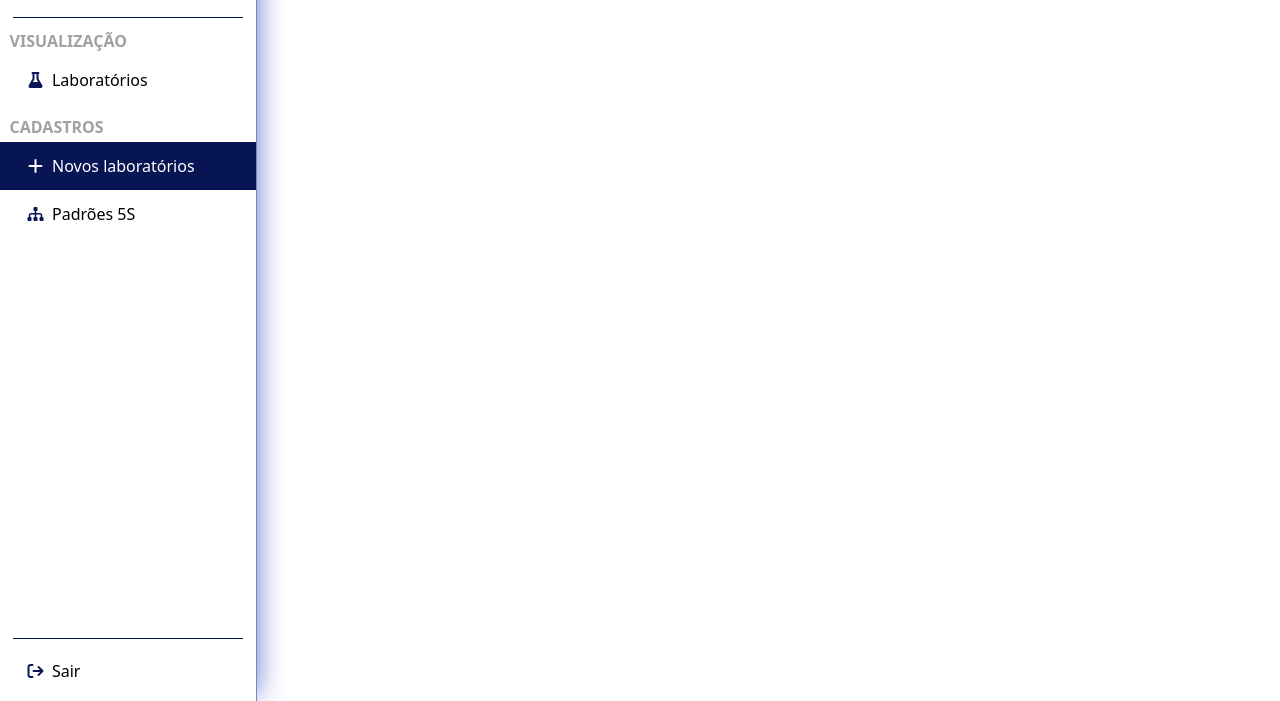
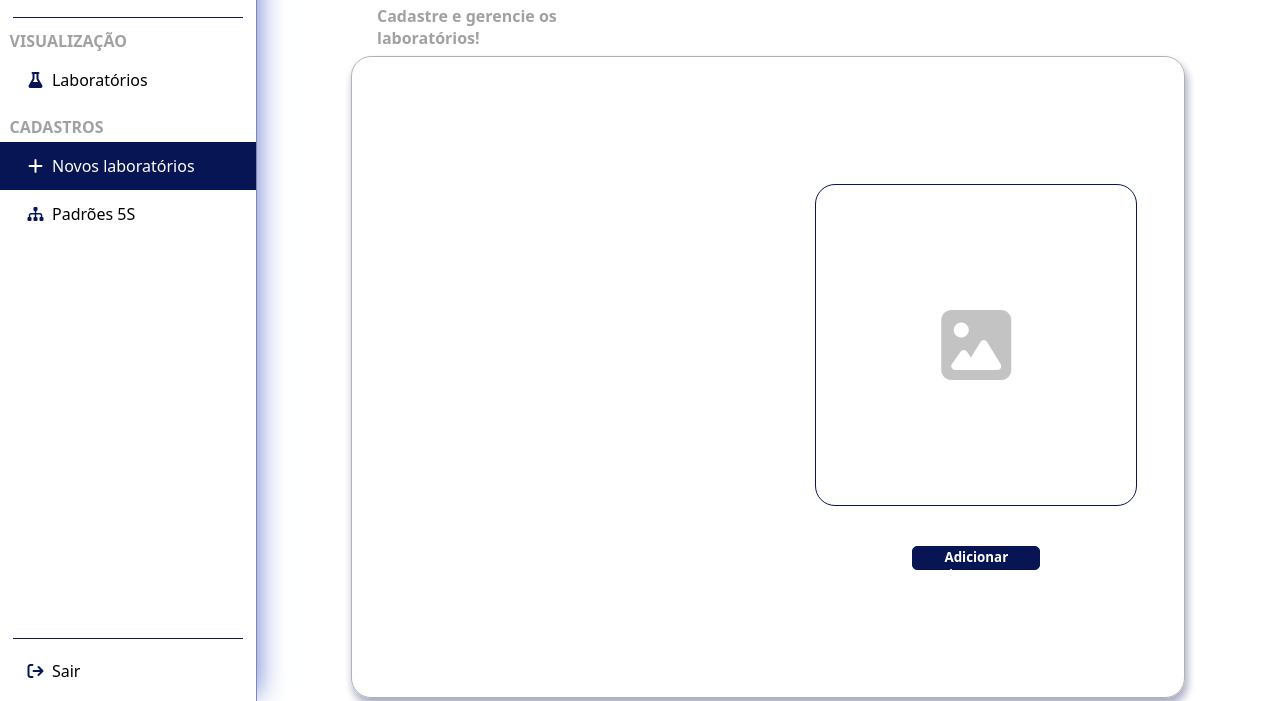
Before and after one commit to nicolaslivi/Sistema-de-Gestao-de-Laboratorios, a plain HTML site: page src/pages/novoLab.html in a window 1280 px wide. Shown: the part 99-800 px from the top of the page. Drawn offline with Linux system fonts and the light colour scheme.

Commit message:
criando campo de adicionar imagem

```diff
--- a/src/pages/novoLab.html
+++ b/src/pages/novoLab.html
@@ -10,6 +10,7 @@
     <link rel="shortcut icon" href="../assets/icon.png" type="image/x-icon">
     <link rel="stylesheet" href="../style/home.css">
     <link rel="stylesheet" href="../style/style.css">
+    <link rel="stylesheet" href="../style/novoLab.css">
     <title>Cadastro de Laboratórios</title>
 </head>
 <body>
@@ -61,6 +62,27 @@
                     <p>Sair</p>
                 </div>
             </a>
+        </div>
+        <div class="conteudoPrincipal">
+            <div class="tituloTop">
+                <h1>Cadastro de Laboratórios</h1>
+                <div class="separador" style="margin-top: 1vh; background-color: rgb(178, 178, 178); width: 28vw;"></div>
+                <h4 class="titulosMenus" style="font-size: 2vh; margin-left: 0%;">Cadastre e gerencie os laboratórios!</h4>
+            </div>
+            <div class="conteudo-container">
+                <div class="boxCadastrados">
+                    <div class="infos-container">
+
+                    </div>
+                    <div class="image-container">
+                        <div class="boxImage">
+                            <i class="fa-solid fa-image" style="color: rgb(195, 195, 195); font-size: 10vh;"></i>
+                        </div>
+                        <button id="addImage">Adicionar imagem</button>
+                    </div>
+                </div>
+            </div>
+        </div>
     </main>
 </body>
 </html>
--- /dev/null
+++ b/src/style/novoLab.css
@@ -0,0 +1,42 @@
+.boxCadastrados{
+    height: 80vh;
+    display: flex;
+    flex-direction: row;
+}
+
+.image-container{
+    width: 32.5vw;
+    height: 80vh;
+    display: flex;
+    align-items: center;
+    justify-content: center;
+    flex-direction: column;
+}
+
+.infos-container{
+    width: 32.5vw;
+    height: 80vh;
+}
+
+.boxImage{
+    width: 25vw;
+    height: 40vh;
+    border: 1px solid rgb(8, 21, 84);
+    border-radius: 20px;
+    display: flex;
+    align-items: center;
+    justify-content: center;
+    flex-direction: column;
+}
+
+#addImage{
+    background-color: rgb(8, 21, 84);
+    border-radius: 5px;
+    color: white;
+    cursor: pointer;
+    margin-top: 5vh;
+    border: 1px solid rgb(8, 21, 84);
+    width: 10vw;
+    height: 3vh;
+    font-weight: bolder;
+}
```
Also changed, not shown: src/pages/index.html (+2 -2 lines), src/pages/login.html (+2 -0 lines).
